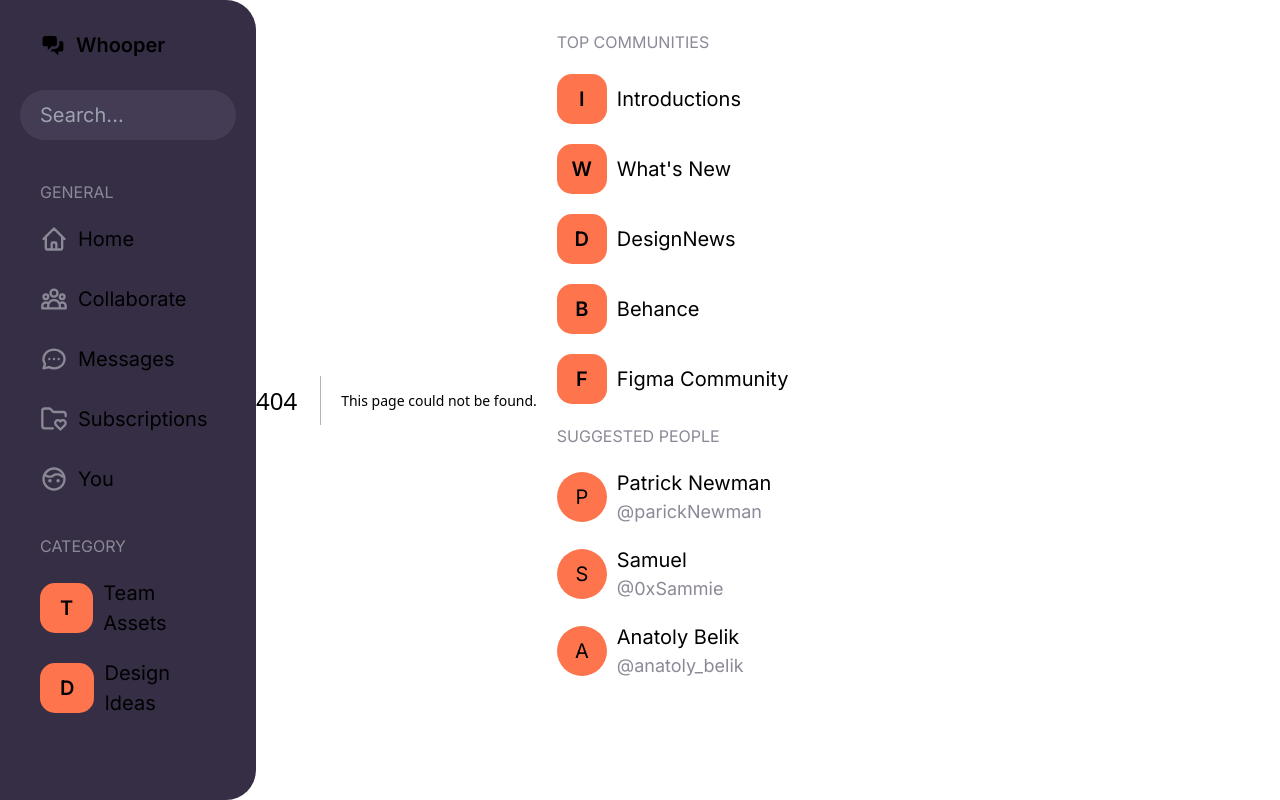
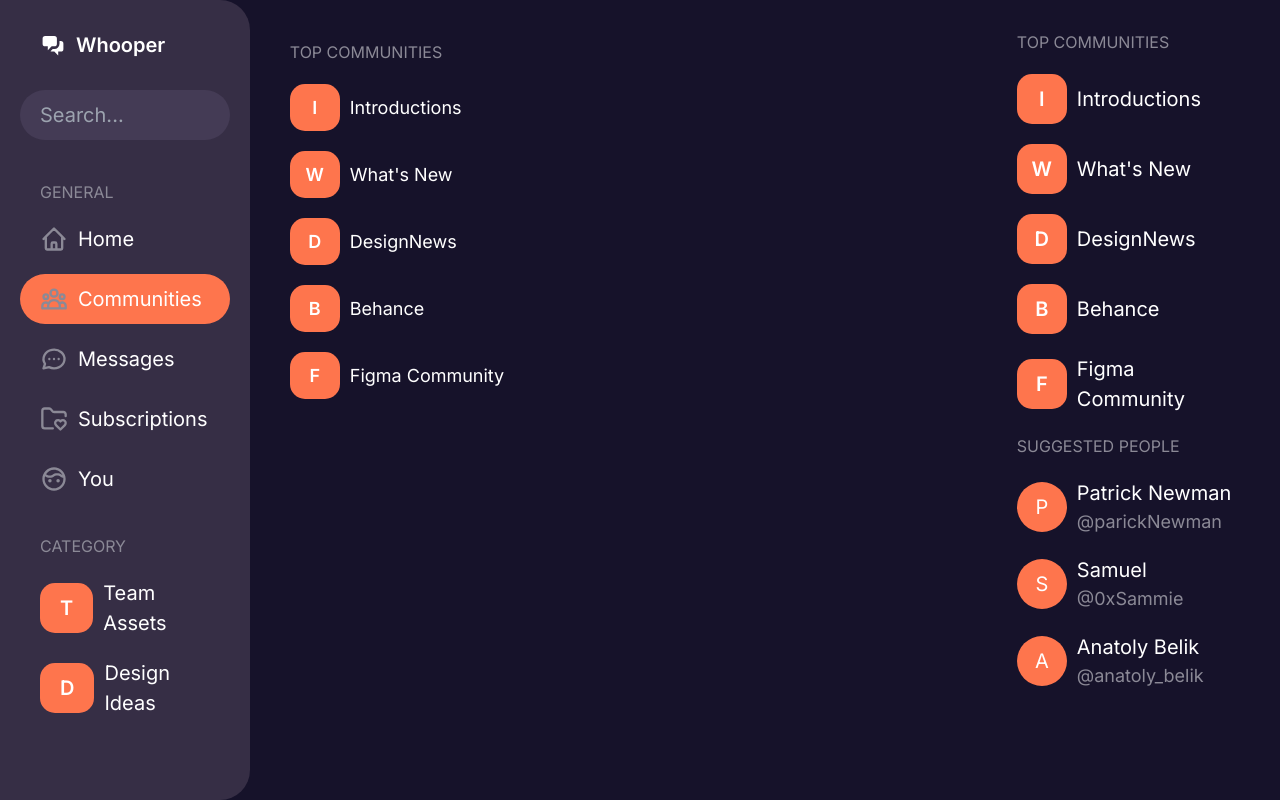
Before and after one commit to sam-dude/Whooper, a Next.js app: page /communities in a window 1280 px wide. Before the commit this address had no page. Built offline with nearby package versions, Linux system fonts and the light colour scheme.

Commit message:
communities page added

```diff
--- /dev/null
+++ b/src/app/communities/page.js
@@ -0,0 +1,17 @@
+import Communities from '@/components/Communities/Communities'
+import styles from './page.module.css'
+
+export default function page() {
+  const communities = [
+    {id: 1, name: 'Introductions'},
+    {id: 2, name: 'What\'s New'},
+    {id: 3, name: 'DesignNews'},
+    {id: 4, name: 'Behance'},
+    {id: 5, name: 'Figma Community'}
+  ]
+  return (
+    <div id={styles.container}>
+        <Communities communities={communities}/>
+    </div>
+  )
+}
--- /dev/null
+++ b/src/app/communities/page.module.css
@@ -0,0 +1,15 @@
+#container{
+    width: 60%;
+    padding: 20px;
+    font-size: 18px;
+    padding-top: 30px;
+    height: 100vh;
+    overflow-y: scroll;
+}
+
+@media only screen and (max-width: 1024px){
+    #container{
+        width: 100%;
+        height: calc(100vh - 62px);
+    }
+}
--- /dev/null
+++ b/src/components/Communities/Communities.js
@@ -0,0 +1,15 @@
+import React from 'react'
+import styles from './communities.module.css'
+
+export default function Communities({communities}) {
+  return (
+    <div className={styles.communities}>
+        <div className={styles.title}>TOP COMMUNITIES</div>
+        <div className={styles.comms}>
+            {communities.map(comm => (
+                <div className={styles.comm} key={comm.id}><div className={styles.commIcon}>{comm.name.charAt(0)}</div>{comm.name}</div>
+            ))}
+        </div>
+    </div>
+  )
+}
--- /dev/null
+++ b/src/components/Communities/communities.module.css
@@ -0,0 +1,28 @@
+.comms{
+    display: flex;
+    flex-direction: column;
+}
+.title{
+    font-size: 16px;
+    color: #8B8996;
+    padding: 10px 20px;
+}
+
+.comm{
+    padding: 10px 20px;
+    border-radius: 50px;
+    transition: .2s;
+    display: flex;
+    gap: 10px;
+    align-items: center;
+}
+.commIcon{
+    background-color: #FE754D;
+    border-radius: 15px;
+    padding: 10px 25px;
+    font-weight: 600;
+    width: 40px;
+    display: flex;
+    align-items: center;
+    justify-content: center;
+}
--- a/src/components/Navbar/Navbar.js
+++ b/src/components/Navbar/Navbar.js
@@ -9,7 +9,7 @@
 function Navbar() {
   const navs = [
     {id: 1, name: 'Home', url: '/', icon: <HiOutlineHome/>},
-    {id: 2, name: 'Collaborate', url: '#', icon: <HiOutlineUserGroup />},
+    {id: 2, name: 'Communities', url: '/communities', icon: <HiOutlineUserGroup />},
     {id: 3, name: 'Messages', url: '#', num: 2, icon: <TbMessageCircle />},
     {id: 4, name: 'Subscriptions', url: '/subsciptions', icon: <LuFolderHeart/>},
     {id: 5, name: 'You', url: '/you', icon: <BiFace/>},
--- a/src/components/RightSideBar/RigthSideBar.js
+++ b/src/components/RightSideBar/RigthSideBar.js
@@ -1,5 +1,6 @@
 import React from 'react'
 import styles from './rightsidebar.module.css';
+import Communities from '../Communities/Communities';
 
 export default function RigthSideBar() {
     const communities = [
@@ -18,14 +19,7 @@
   return (
     <div className={styles.container}>
         {/* communities */}
-        <div className={styles.communities}>
-            <div className={styles.title}>TOP COMMUNITIES</div>
-            <div className={styles.comms}>
-                {communities.map(comm => (
-                    <div className={styles.comm} key={comm.id}><div className={styles.commIcon}>{comm.name.charAt(0)}</div>{comm.name}</div>
-                ))}
-            </div>
-        </div>
+        <Communities communities={communities}/>
         {/* people */}
         <div className={styles.people}>
             <div className={styles.title}>SUGGESTED PEOPLE</div>
```
